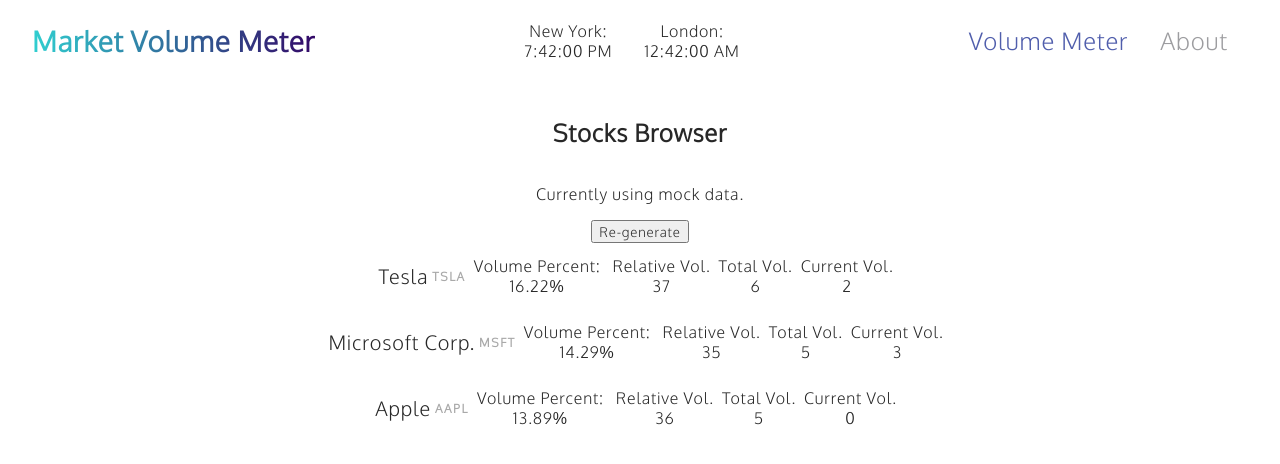
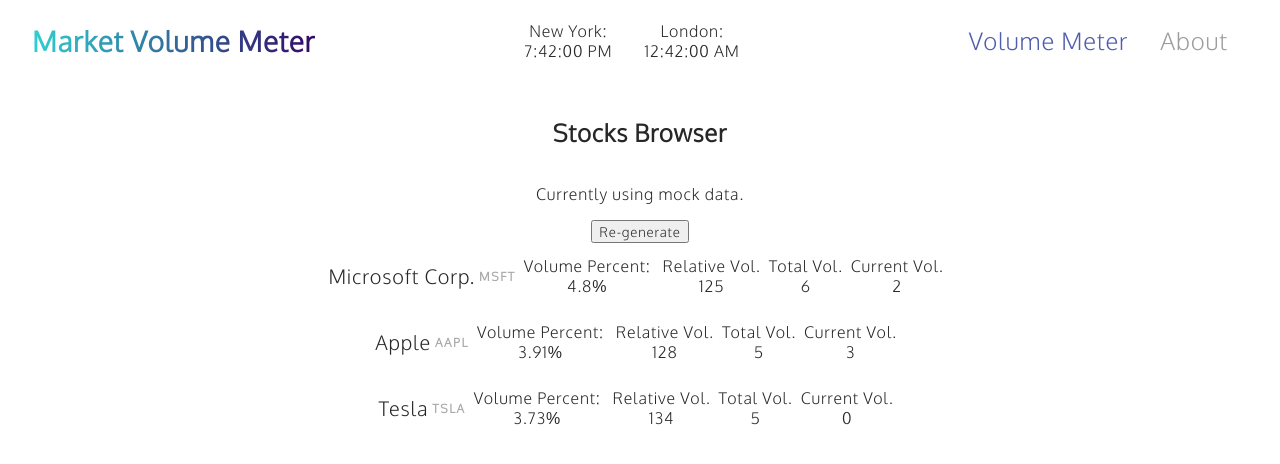
Before and after one commit to aclarke211/market-volume-meter, a Vue app: page / in a window 1280 px wide. Shown: the top 464 px of the page. Built offline with nearby package versions, Linux system fonts and the light colour scheme.

Commit message:
chore: :alembic: change default values for mock relative volume values.

```diff
--- a/src/components/StocksBrowser.vue
+++ b/src/components/StocksBrowser.vue
@@ -33,6 +33,12 @@
       default: () => ([
         {
           name: {
+            text: 'Tesla',
+            symbol: 'TSLA',
+          },
+        },
+        {
+          name: {
             text: 'Apple',
             symbol: 'AAPL',
           },
@@ -41,12 +47,6 @@
           name: {
             text: 'Microsoft Corp.',
             symbol: 'MSFT',
-          },
-        },
-        {
-          name: {
-            text: 'Tesla',
-            symbol: 'TSLA',
           },
         },
       ]),
@@ -119,13 +119,13 @@
 
       switch (stock.name.symbol) {
         case 'TSLA':
-          relativeValue = 37;
+          relativeValue = 134;
           break;
         case 'AAPL':
-          relativeValue = 36;
+          relativeValue = 128;
           break;
         case 'MSFT':
-          relativeValue = 35;
+          relativeValue = 125;
           break;
 
         default:
```
